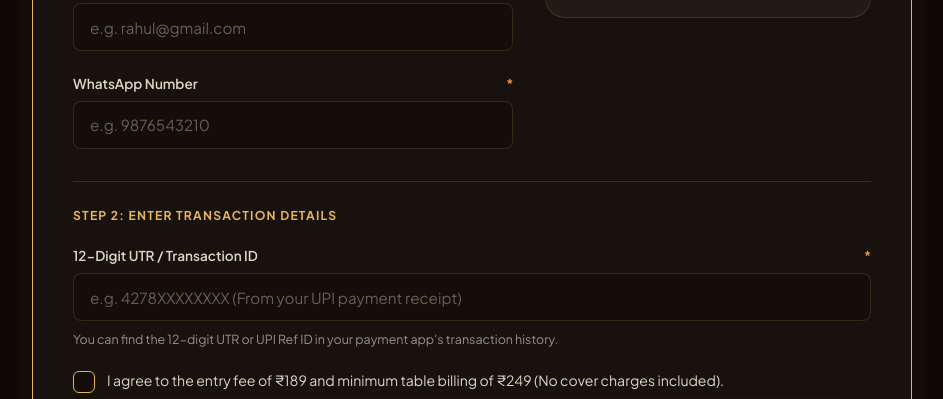
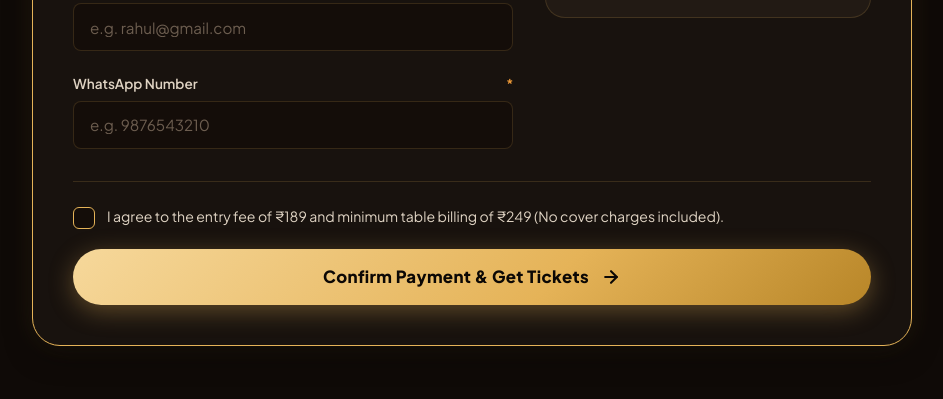
Before and after one commit to ankushh28/Fursat-e-Barkat, a plain HTML site: page index.html in a window 1280 px wide. Shown: the part 2416-2815 px from the top of the page, without its empty margins (168-1111 px from the left). Drawn offline with nearby package versions, Linux system fonts and the light colour scheme; a web font is replaced by a local one.

Commit message:
Update index.ht

```diff
--- a/index.html
+++ b/index.html
@@ -1555,27 +1555,7 @@
                 Works with Google Pay, PhonePe, Paytm, and all BHIM UPI apps.
               </p>
             </div>
-
-            <!-- FULL-WIDTH: Step 2 UTR Verification, Agreement & Submit -->
             <div class="verification-section">
-              <span class="step-tag">Step 2: Enter Transaction Details</span>
-
-              <div class="form-row">
-                <label for="utrNumberInput" class="field-label">
-                  <span>12-Digit UTR / Transaction ID</span>
-                  <span class="req">*</span>
-                </label>
-                <input type="text" id="utrNumberInput" name="utr" class="text-input"
-                  placeholder="e.g. 4278XXXXXXXX (From your UPI payment receipt)" required maxlength="30" />
-                <div id="utrErrorMessage" style="display: none; color: #fca5a5; background: rgba(239, 68, 68, 0.12); border: 1px solid rgba(239, 68, 68, 0.4); border-radius: var(--radius-sm); padding: 0.6rem 0.85rem; font-size: 0.82rem; margin-top: 0.4rem; line-height: 1.4;">
-                  <!-- Dynamic duplicate UTR error rendered here -->
-                </div>
-                <span style="font-size: 0.78rem; color: var(--cream-muted); margin-top: 2px;">
-                  You can find the 12-digit UTR or UPI Ref ID in your payment app's transaction history.
-                </span>
-              </div>
-
-              <!-- Mandatory Checkbox -->
               <label class="checkbox-agreement" for="billingConsentCheckbox">
                 <input type="checkbox" id="billingConsentCheckbox" class="custom-check" required />
                 <span>
```
